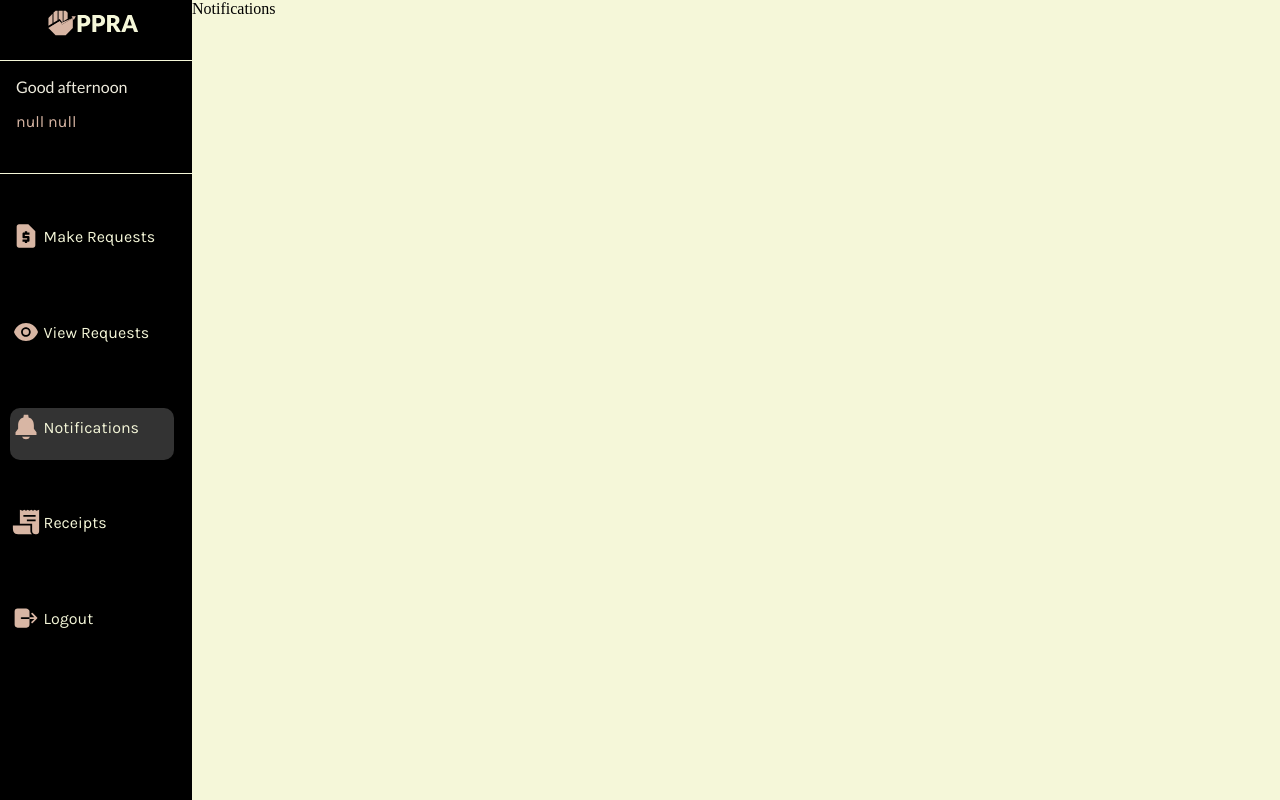
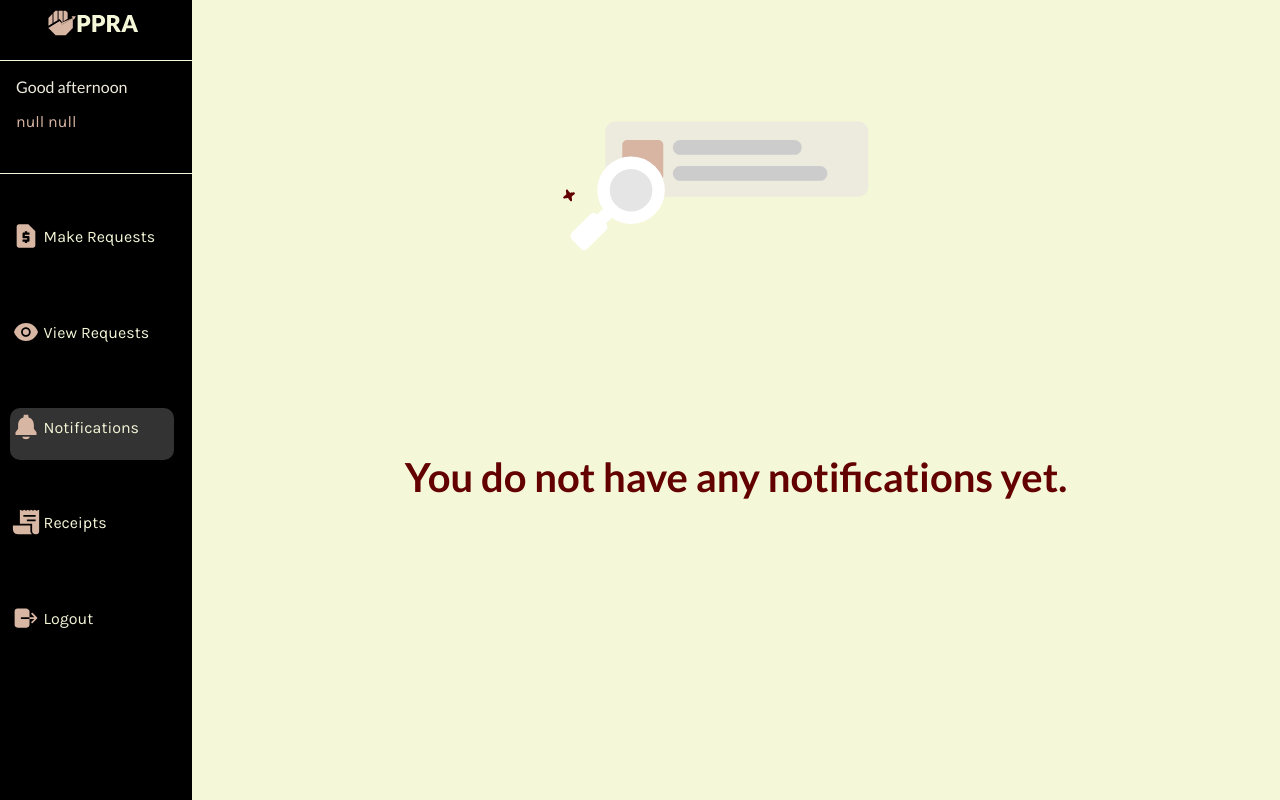
Before and after one commit to Jo1cindi/ppra-imprest-system, a React (Create React App) app: page /EmployeeNotifications in a window 1280 px wide. Built offline with nearby package versions, Linux system fonts and the light colour scheme.

Commit message:
Created an empty notifications page

```diff
--- a/src/Dashboard/DashboardStyles.css
+++ b/src/Dashboard/DashboardStyles.css
@@ -276,7 +276,7 @@ body{
   width: 85%;
   height: 100%;
 }
-.requestsPage{
+.employeeRequestsPage{
   width: 100%;
   height: 100%;
 }
@@ -308,6 +308,8 @@ body{
 .receiptsContent{
   position: absolute;
   left: 15%;
+  width: 85%;
+  height: 100%;
 }
 
 /* employeeNotifications */
@@ -317,4 +319,23 @@ body{
 .employeeNotifContent{
   position: absolute;
   left: 15%;
+  width: 85%;
+  height: 100%;
 }
+.employeeNotificationsPage{
+  width: 100%;
+  height: 100%;
+}
+.emptyNotPage{
+  width: 100%;
+  height: 100%;
+}
+.emptyNotPageCard{
+  width: 70%;
+  margin: auto;
+  font-family: Lato, sans-serif;
+  font-size: 40px;
+  font-weight: bolder;
+  color: #630000;
+  text-align: center;
+}
--- a/src/Dashboard/EmployeeDashboard/EmployeeNotifications.js
+++ b/src/Dashboard/EmployeeDashboard/EmployeeNotifications.js
@@ -1,12 +1,41 @@
 import React from 'react'
 import EmployeeSidebar from '../../Components/EmployeeSidebar'
+import Animation from "../../Images/EmptyRec.json"
+import Lottie from "react-lottie-player";
 
 const EmployeeNotifications = () => {
+
+  const notifications = ""
+  const showNotifications  = () =>{
+    if(notifications){
+      return(
+        <div className='employeeNotificationsPage'>
+
+        </div>
+      )
+    }else{
+      return(
+        <div className='emptyNotPage'>
+         <div className="reqnotAnimation">
+          <Lottie
+              loop
+              animationData={Animation}
+              play
+            />
+          </div>
+          <div className='emptyNotPageCard'>
+           <h4>You do not have any notifications yet.</h4>
+          </div>
+        </div>
+      )
+    }
+  }
+
   return (
     <div className="employeeNotifications">
      <EmployeeSidebar/>
      <div className='employeeNotifContent'>
-      Notifications
+      {showNotifications()}
      </div>
     </div>
   )
--- a/src/Dashboard/EmployeeDashboard/ViewRequests.js
+++ b/src/Dashboard/EmployeeDashboard/ViewRequests.js
@@ -8,7 +8,7 @@ const ViewRequests = () => {
   const showRequests = () =>{
     if(request){
       return(
-        <div className='requestsPage'></div>
+        <div className='employeeRequestsPage'></div>
       )
     }else{
       return(
```
